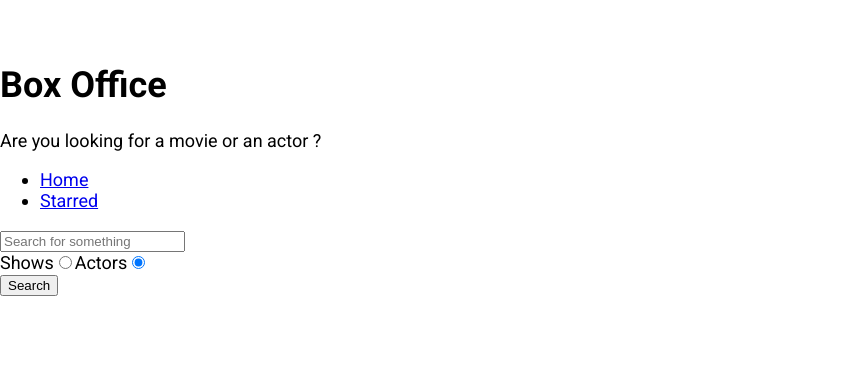
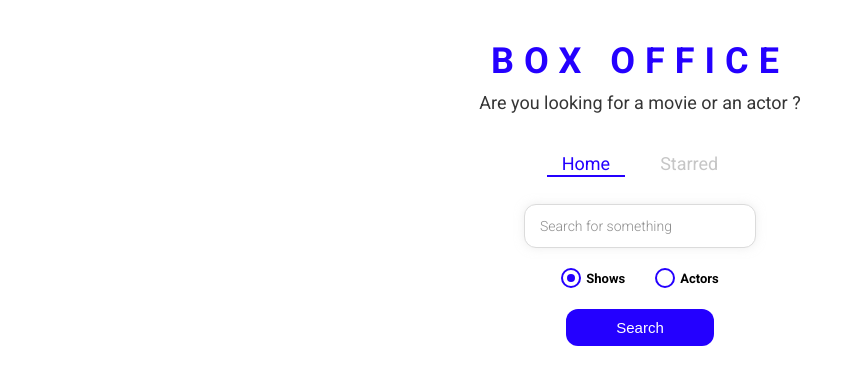
Before and after one commit to Ankit-Sengar/boxoffice, a React (Create React App) app: page / in a window 1280 px wide. Shown: the top 384 px of the page, without its empty margins (0-863 px from the left). Built offline with nearby package versions, Linux system fonts and the light colour scheme.

Commit message:
Style entire app

```diff
--- a/src/App.js
+++ b/src/App.js
@@ -1,11 +1,21 @@
 import React from 'react';
 import { Switch, Route } from 'react-router-dom';
+import { ThemeProvider } from 'styled-components';
 import Home from './pages/Home';
 import Show from './pages/Show';
 import Starred from './pages/Starred';
 
+const theme = {
+  mainColors: {
+    blue: '#2400ff',
+    gray: '#c6c6c6',
+    dark: '#353535',
+  },
+};
+
 function App() {
   return (
+    <ThemeProvider theme={theme}>
       <Switch>
         <Route exact path="/">
           <Home />
@@ -23,6 +33,7 @@
           <div>Not Found</div>
         </Route>
       </Switch>
+    </ThemeProvider>
   );
 }
 
--- /dev/null
+++ b/src/components/CustomRadio.js
@@ -0,0 +1,66 @@
+import React from 'react';
+import styled from 'styled-components';
+
+const RadioWrapper = styled.label`
+  display: block;
+  position: relative;
+  padding-left: 25px;
+  cursor: pointer;
+  font-size: 13px;
+  user-select: none;
+  font-weight: 700;
+  line-height: 1.65;
+
+  input {
+    position: absolute;
+    opacity: 0;
+    cursor: pointer;
+  }
+
+  span {
+    position: absolute;
+    top: 0;
+    left: 0;
+    height: 16px;
+    width: 16px;
+    background-color: #fff;
+    border: 2px solid ${({ theme }) => theme.mainColors.blue};
+    border-radius: 50%;
+  }
+
+  input:checked ~ span {
+    background-color: #fff;
+    border: 2px solid ${({ theme }) => theme.mainColors.blue};
+  }
+
+  span:after {
+    content: '';
+    position: absolute;
+    display: none;
+  }
+
+  input:checked ~ span:after {
+    display: block;
+  }
+
+  span:after {
+    top: 4px;
+    left: 4px;
+    width: 8px;
+    height: 8px;
+    border-radius: 50%;
+    background: ${({ theme }) => theme.mainColors.blue};
+  }
+`;
+
+const CustomRadio = ({ label, ...restProps }) => {
+  return (
+    <RadioWrapper htmlFor={restProps.id}>
+      {label}
+      <input {...restProps} type="radio" />
+      <span />
+    </RadioWrapper>
+  );
+};
+
+export default CustomRadio;
--- /dev/null
+++ b/src/components/Nav.styled.js
@@ -0,0 +1,41 @@
+import styled from 'styled-components';
+import { Link } from 'react-router-dom';
+
+export const NavList = styled.ul`
+  display: flex;
+  justify-content: center;
+  list-style: none;
+  margin: 0 0 30px;
+  padding: 0;
+`;
+
+export const LinkStyled = styled(Link)`
+  margin: 0 10px;
+  padding: 3px 15px;
+  position: relative;
+  text-decoration: none;
+  color: ${({ theme }) => theme.mainColors.gray};
+  &.active {
+    color: ${({ theme }) => theme.mainColors.blue};
+    &:after {
+      content: '';
+      position: absolute;
+      display: block;
+      height: 2px;
+      left: 0%;
+      bottom: 0;
+      background-color: ${({ theme }) => theme.mainColors.blue};
+      animation: slide-in 0.3s ease-in forwards;
+      @keyframes slide-in {
+        from {
+          left: 50%;
+          width: 0;
+        }
+        to {
+          left: 0%;
+          width: 100%;
+        }
+      }
+    }
+  }
+`;
--- a/src/components/Navs.js
+++ b/src/components/Navs.js
@@ -1,5 +1,6 @@
 import React from 'react';
-import { Link } from 'react-router-dom';
+import { useLocation } from 'react-router-dom';
+import { NavList, LinkStyled } from './Nav.styled';
 
 const LINKS = [
   { to: '/', text: 'Home' },
@@ -7,15 +8,21 @@
 ];
 
 const Navs = () => {
+  const location = useLocation();
   return (
     <div>
-      <ul>
+      <NavList>
         {LINKS.map(item => (
           <li key={item.to}>
-            <Link to={item.to}>{item.text}</Link>
+            <LinkStyled
+              to={item.to}
+              className={item.to === location.pathname ? 'active' : ''}
+            >
+              {item.text}
+            </LinkStyled>
           </li>
         ))}
-      </ul>
+      </NavList>
     </div>
   );
 };
--- a/src/components/Title.js
+++ b/src/components/Title.js
@@ -1,11 +1,12 @@
 import React from 'react';
+import { TitleWrapper } from './Title.styled';
 
 const Title = ({ title, subtitle }) => {
   return (
-    <div>
+    <TitleWrapper>
       <h1>{title}</h1>
       <p>{subtitle}</p>
-    </div>
+    </TitleWrapper>
   );
 };
 
--- /dev/null
+++ b/src/components/Title.styled.js
@@ -0,0 +1,18 @@
+import styled from 'styled-components';
+
+export const TitleWrapper = styled.div`
+  text-align: center;
+  margin: 0 0 40px;
+
+  h1 {
+    color: ${({ theme }) => theme.mainColors.blue};
+    letter-spacing: 10px;
+    text-transform: uppercase;
+    margin: 0 0 10px;
+  }
+
+  p {
+    color: ${({ theme }) => theme.mainColors.dark};
+    margin: 0;
+  }
+`;
--- a/src/misc/custom-hooks.js
+++ b/src/misc/custom-hooks.js
@@ -1,4 +1,5 @@
-import { useReducer, useEffect } from 'react';
+import { useReducer, useEffect, useState } from 'react';
+import { apiGet } from './config';
 
 function showsReducer(prevState, action) {
   switch (action.type) {
@@ -32,3 +33,63 @@
 export function useShows(key = 'shows') {
   return usePersistedReducer(showsReducer, [], key);
 }
+
+export function useLastQuery(key = 'lastQuery') {
+  const [input, setInput] = useState(() => {
+    const persisted = sessionStorage.getItem(key);
+
+    return persisted ? JSON.parse(persisted) : '';
+  });
+
+  const setPersistedInput = newState => {
+    setInput(newState);
+    sessionStorage.setItem(key, JSON.stringify(newState));
+  };
+
+  return [input, setPersistedInput];
+}
+
+const reducer = (prevState, action) => {
+  switch (action.type) {
+    case 'FETCH_SUCCESS': {
+      return { isLoading: false, error: null, show: action.show };
+    }
+
+    case 'FETCH_FAILED': {
+      return { ...prevState, isLoading: false, error: action.error };
+    }
+
+    default:
+      return prevState;
+  }
+};
+
+export function useShow(showId) {
+  const [state, dispatch] = useReducer(reducer, {
+    show: null,
+    isLoading: true,
+    error: null,
+  });
+
+  useEffect(() => {
+    let isMounted = true;
+
+    apiGet(`/shows/${showId}?embed[]=seasons&embed[]=cast`)
+      .then(results => {
+        if (isMounted) {
+          dispatch({ type: 'FETCH_SUCCESS', show: results });
+        }
+      })
+      .catch(err => {
+        if (isMounted) {
+          dispatch({ type: 'FETCH_FAILED', error: err.message });
+        }
+      });
+
+    return () => {
+      isMounted = false;
+    };
+  }, [showId]);
+
+  return state;
+}
--- a/src/pages/Home.js
+++ b/src/pages/Home.js
@@ -1,33 +1,47 @@
 import React, { useState } from 'react';
+import MainPageLayout from '../components/MainPageLayout';
+import { apiGet } from '../misc/config';
+import ShowGrid from '../components/show/ShowGrid';
 import ActorGrid from '../components/actor/ActorGrid';
-import MainPageLayout from '../components/MainPageLayout';
-import ShowGrid from '../components/show/ShowGrid';
-import { apiGet } from '../misc/config';
+import { useLastQuery } from '../misc/custom-hooks';
+import {
+  SearchInput,
+  RadioInputsWrapper,
+  SearchButtonWrapper,
+} from './Home.styled';
+import CustomRadio from '../components/CustomRadio';
 
 const Home = () => {
-  const [input, setInput] = useState('');
-  const [results, setResult] = useState(null);
-  const [searchOption, setSearchOption] = useState('');
+  const [input, setInput] = useLastQuery();
+  const [results, setResults] = useState(null);
+  const [searchOption, setSearchOption] = useState('shows');
 
   const isShowsSearch = searchOption === 'shows';
+  const onSearch = () => {
+    apiGet(`/search/${searchOption}?q=${input}`).then(result => {
+      setResults(result);
+    });
+  };
 
   const onInputChange = ev => {
     setInput(ev.target.value);
   };
 
-  const onSearch = () => {
-    apiGet(`/search/${searchOption}?q=${input}`).then(result => {
-      setResult(result);
-    });
+  const onKeyDown = ev => {
+    if (ev.keyCode === 13) {
+      onSearch();
+    }
   };
-  const onKeyDown = ev => {
-    if (ev.keyCode === 13) onSearch();
+
+  const onRadioChange = ev => {
+    setSearchOption(ev.target.value);
   };
 
   const renderResults = () => {
     if (results && results.length === 0) {
       return <div>No results</div>;
     }
+
     if (results && results.length > 0) {
       return results[0].show ? (
         <ShowGrid data={results} />
@@ -35,47 +49,47 @@
         <ActorGrid data={results} />
       );
     }
+
     return null;
-  };
-
-  const onRadioChange = ev => {
-    setSearchOption(ev.target.value);
   };
 
   return (
     <MainPageLayout>
-      <input
+      <SearchInput
         type="text"
         placeholder="Search for something"
         onChange={onInputChange}
         onKeyDown={onKeyDown}
         value={input}
       />
-      <div>
-        <label htmlFor="shows-search">
-          Shows
-          <input
+
+      <RadioInputsWrapper>
+        <div>
+          <CustomRadio
+            label="Shows"
             id="shows-search"
-            type="radio"
             value="shows"
             checked={isShowsSearch}
             onChange={onRadioChange}
           />
-        </label>
-        <label htmlFor="actors-search">
-          Actors
-          <input
+        </div>
+
+        <div>
+          <CustomRadio
+            label="Actors"
             id="actors-search"
-            type="radio"
             value="people"
             checked={!isShowsSearch}
             onChange={onRadioChange}
           />
-        </label>
-      </div>
-      <button type="button" onClick={onSearch}>
-        Search
-      </button>
+        </div>
+      </RadioInputsWrapper>
+
+      <SearchButtonWrapper>
+        <button type="button" onClick={onSearch}>
+          Search
+        </button>
+      </SearchButtonWrapper>
       {renderResults()}
     </MainPageLayout>
   );
--- /dev/null
+++ b/src/pages/Home.styled.js
@@ -0,0 +1,49 @@
+import styled from 'styled-components';
+
+export const SearchInput = styled.input`
+  display: block;
+  font-family: 'Roboto', sans-serif;
+  width: 200px;
+  margin: auto;
+  outline: none;
+  padding: 13px 15px;
+  border: 1px solid #dbdbdb;
+  box-shadow: 0px 0px 10px 0px rgba(219, 219, 219, 0.5);
+  font-size: 14px;
+  border-radius: 12px;
+  color: #8d8d8d;
+
+  &::placeholder {
+    font-weight: 300;
+    color: #8d8d8d;
+  }
+`;
+
+export const RadioInputsWrapper = styled.div`
+  display: flex;
+  justify-content: center;
+  margin: 20px 0;
+
+  div {
+    margin: 0 15px;
+  }
+`;
+
+export const SearchButtonWrapper = styled.div`
+  text-align: center;
+  margin-bottom: 35px;
+
+  button {
+    color: #fff;
+    background-color: ${({ theme }) => theme.mainColors.blue};
+    margin: auto;
+    padding: 10px 50px;
+    font-size: 15px;
+    border: none;
+    outline: none;
+    border-radius: 12px;
+    &:hover {
+      cursor: pointer;
+    }
+  }
+`;
--- a/src/pages/Show.js
+++ b/src/pages/Show.js
@@ -1,61 +1,16 @@
 /* eslint-disable no-underscore-dangle */
-import React, { useEffect, useReducer } from 'react';
+import React from 'react';
 import { useParams } from 'react-router-dom';
-import { apiGet } from '../misc/config';
 import ShowMainData from '../components/show/ShowMainData';
 import Details from '../components/show/Details';
 import Seasons from '../components/show/Seasons';
 import Cast from '../components/show/Cast';
-import { InfoBlock, ShowPageWrapper } from './Show.styled';
-
-const reducer = (prevState, action) => {
-  switch (action.type) {
-    case 'FETCH_SUCCESS': {
-      return { isLoading: false, error: null, show: action.show };
-    }
-
-    case 'FETCH_FAILED': {
-      return { ...prevState, isLoading: false, error: action.error };
-    }
-
-    default:
-      return prevState;
-  }
-};
-
-const initialState = {
-  show: null,
-  isLoading: true,
-  error: null,
-};
+import { ShowPageWrapper, InfoBlock } from './Show.styled';
+import { useShow } from '../misc/custom-hooks';
 
 const Show = () => {
   const { id } = useParams();
-
-  const [{ show, isLoading, error }, dispatch] = useReducer(
-    reducer,
-    initialState
-  );
-
-  useEffect(() => {
-    let isMounted = true;
-
-    apiGet(`/shows/${id}?embed[]=seasons&embed[]=cast`)
-      .then(results => {
-        if (isMounted) {
-          dispatch({ type: 'FETCH_SUCCESS', show: results });
-        }
-      })
-      .catch(err => {
-        if (isMounted) {
-          dispatch({ type: 'FETCH_FAILED', error: err.message });
-        }
-      });
-
-    return () => {
-      isMounted = false;
-    };
-  }, [id]);
+  const { show, isLoading, error } = useShow(id);
 
   if (isLoading) {
     return <div>Data is being loaded</div>;
```
Lines whose indentation alone changed are shown as unchanged.
